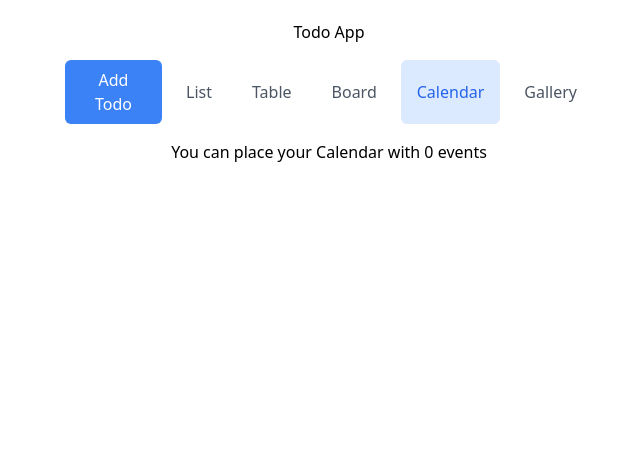
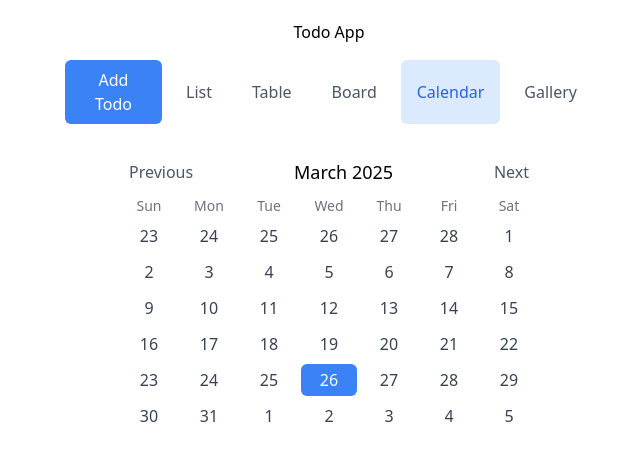
Before and after one commit to Vanuan/cleanarchitecture, a React (Vite) app in the folder todo/: page / in a window 1280 px wide. Shown: the top 460 px of the page, without its empty margins (311-951 px from the left). Built offline with nearby package versions, Linux system fonts and the light colour scheme.

Commit message:
Refactoring and add draft calendar implementation

```diff
--- a/todo/src/App.tsx
+++ b/todo/src/App.tsx
@@ -1,5 +1,5 @@
 import { QueryClient, QueryClientProvider } from "@tanstack/react-query";
-import { TodoList } from "./ui/components/todo/TodoList";
+import { TodosView } from "./ui/components/todo/TodosView";
 import { TodoService } from "./application/usecases/todo.service";
 import { LocalStorageTodoRepository } from "./infrastructure/repositories/localstorage.todo.repository";
 import { ServiceContext } from "./ui/hooks/useService";
@@ -15,7 +15,7 @@ function App() {
       <ServiceContext.Provider value={todoService}>
         <div style={{ maxWidth: "600px", margin: "0 auto", padding: "20px" }}>
           <h1 style={{ textAlign: "center" }}>Todo App</h1>
-          <TodoList />
+          <TodosView />
         </div>
       </ServiceContext.Provider>
     </QueryClientProvider>
--- a/todo/src/ui/components/todo/TodoList.tsx
+++ b/todo/src/ui/components/todo/TodosView.tsx
@@ -19,7 +19,7 @@ const mapTodoToViewModel = (todo: Todo): TodoViewModel => ({
   displayStatus: todo.completed ? "Done" : "Todo",
 });
 
-export function TodoList() {
+export function TodosView() {
   const { data: todos, isLoading } = useTodos();
   const { mutate: updateTodo } = useUpdateTodo();
 
--- a/todo/src/ui/components/todo/views/TodoCalendarView.tsx
+++ b/todo/src/ui/components/todo/views/TodoCalendarView.tsx
@@ -1,27 +1,132 @@
-import React from "react";
-
+import React, { useState } from "react";
+import * as DateFns from "date-fns"; // or your preferred date library
 import tw from "tailwind-styled-components";
 import { TodoViewModel } from "../../../viewmodels/TodoViewModel";
 
-interface TodoCalendarViewProps<T> {
-  items: T[];
+interface TodoCalendarViewProps {
+  items: TodoViewModel[];
   config: any;
-  getItemId: (item: T) => string;
+  getItemId: (item: TodoViewModel) => string;
 }
 
-const CalendarComponent = tw.div`
-   text-center
+const CalendarContainer = tw.div`
+  w-full max-w-md mx-auto p-4
 `;
 
-const TodoCalendarView: React.FC<TodoCalendarViewProps<TodoViewModel>> = ({
+const CalendarHeader = tw.div`
+  flex items-center justify-between mb-2
+`;
+
+const CalendarButton = tw.button`
+  px-2 py-1 rounded-md text-gray-600 hover:bg-gray-100
+`;
+
+const CalendarTitle = tw.span`
+  text-lg font-medium
+`;
+
+const CalendarGrid = tw.div`
+  grid grid-cols-7 gap-1
+`;
+
+const WeekdayHeader = tw.div`
+  text-center text-sm text-gray-500
+`;
+
+const DayButton = tw.button<{ $isToday?: boolean; $isSelected?: boolean }>`
+  px-2 py-1 rounded-md text-center
+  ${(props) =>
+    props.$isToday
+      ? "bg-blue-500 text-white"
+      : "text-gray-700 hover:bg-gray-100"}
+  ${(props) => (props.$isSelected ? "bg-green-500 text-white" : "")}
+  focus:outline-none focus:ring-2 focus:ring-blue-500
+`;
+
+const SelectedDateDisplay = tw.div`
+  mt-4
+`;
+
+const TodoCalendarView: React.FC<TodoCalendarViewProps> = ({
   items,
   config,
   getItemId,
 }) => {
+  const [selectedDate, setSelectedDate] = useState<Date | undefined>(undefined);
+  const [currentMonth, setCurrentMonth] = useState(new Date());
+
+  const prevMonth = () => {
+    setCurrentMonth(DateFns.subMonths(currentMonth, 1));
+  };
+
+  const nextMonth = () => {
+    setCurrentMonth(DateFns.addMonths(currentMonth, 1));
+  };
+
+  const getDaysInMonth = () => {
+    const firstDayOfMonth = DateFns.startOfMonth(currentMonth);
+    const lastDayOfMonth = DateFns.endOfMonth(currentMonth);
+    const firstDayOfWeek = DateFns.startOfWeek(firstDayOfMonth, {
+      weekStartsOn: 0,
+    }); // Sunday
+    const lastDayOfWeek = DateFns.endOfWeek(lastDayOfMonth, {
+      weekStartsOn: 0,
+    });
+    const days: Date[] = [];
+
+    let currentDay = firstDayOfWeek;
+    while (currentDay <= lastDayOfWeek) {
+      days.push(currentDay);
+      currentDay = DateFns.addDays(currentDay, 1);
+    }
+
+    return days;
+  };
+
+  const daysInMonth = getDaysInMonth();
+
   return (
-    <CalendarComponent>
-      You can place your Calendar with {items.length} events
-    </CalendarComponent>
+    <CalendarContainer>
+      <CalendarHeader>
+        <CalendarButton onClick={prevMonth}>Previous</CalendarButton>
+        <CalendarTitle>
+          {DateFns.format(currentMonth, "MMMM yyyy")}
+        </CalendarTitle>
+        <CalendarButton onClick={nextMonth}>Next</CalendarButton>
+      </CalendarHeader>
+
+      <CalendarGrid>
+        {["Sun", "Mon", "Tue", "Wed", "Thu", "Fri", "Sat"].map((day) => (
+          <WeekdayHeader key={day}>{day}</WeekdayHeader>
+        ))}
+
+        {daysInMonth.map((day, index) => {
+          const isToday = DateFns.isToday(day);
+          const isSelected =
+            selectedDate && DateFns.isSameDay(selectedDate, day);
+          const isInCurrentMonth = DateFns.isSameMonth(day, currentMonth);
+
+          return (
+            <DayButton
+              key={index}
+              $isToday={isToday}
+              $isSelected={isSelected}
+              disabled={!isInCurrentMonth}
+              onClick={() => setSelectedDate(day)}
+            >
+              {DateFns.getDate(day)}
+            </DayButton>
+          );
+        })}
+      </CalendarGrid>
+
+      {selectedDate && (
+        <SelectedDateDisplay>
+          Selected Date: {DateFns.format(selectedDate, "PPPP")}
+        </SelectedDateDisplay>
+      )}
+    </CalendarContainer>
   );
 };
+
 export default TodoCalendarView;
```
